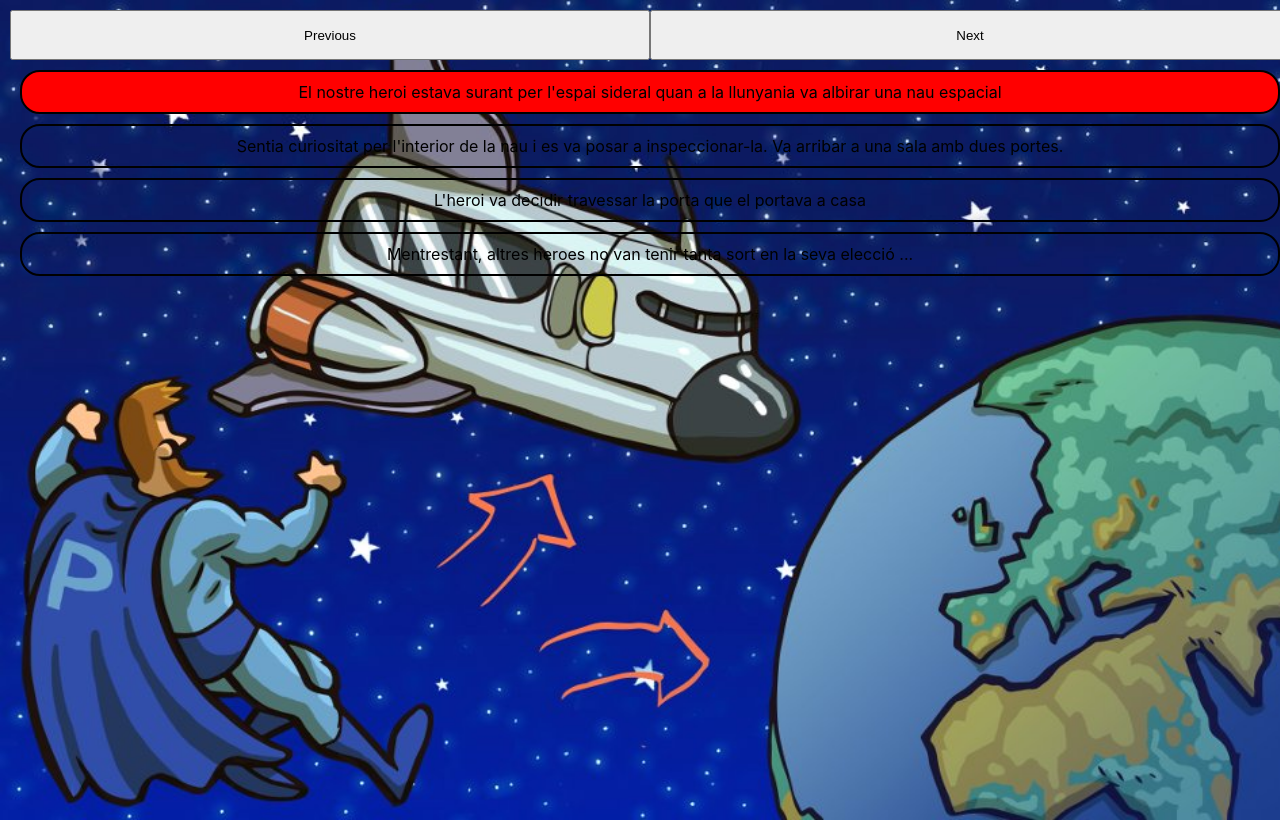
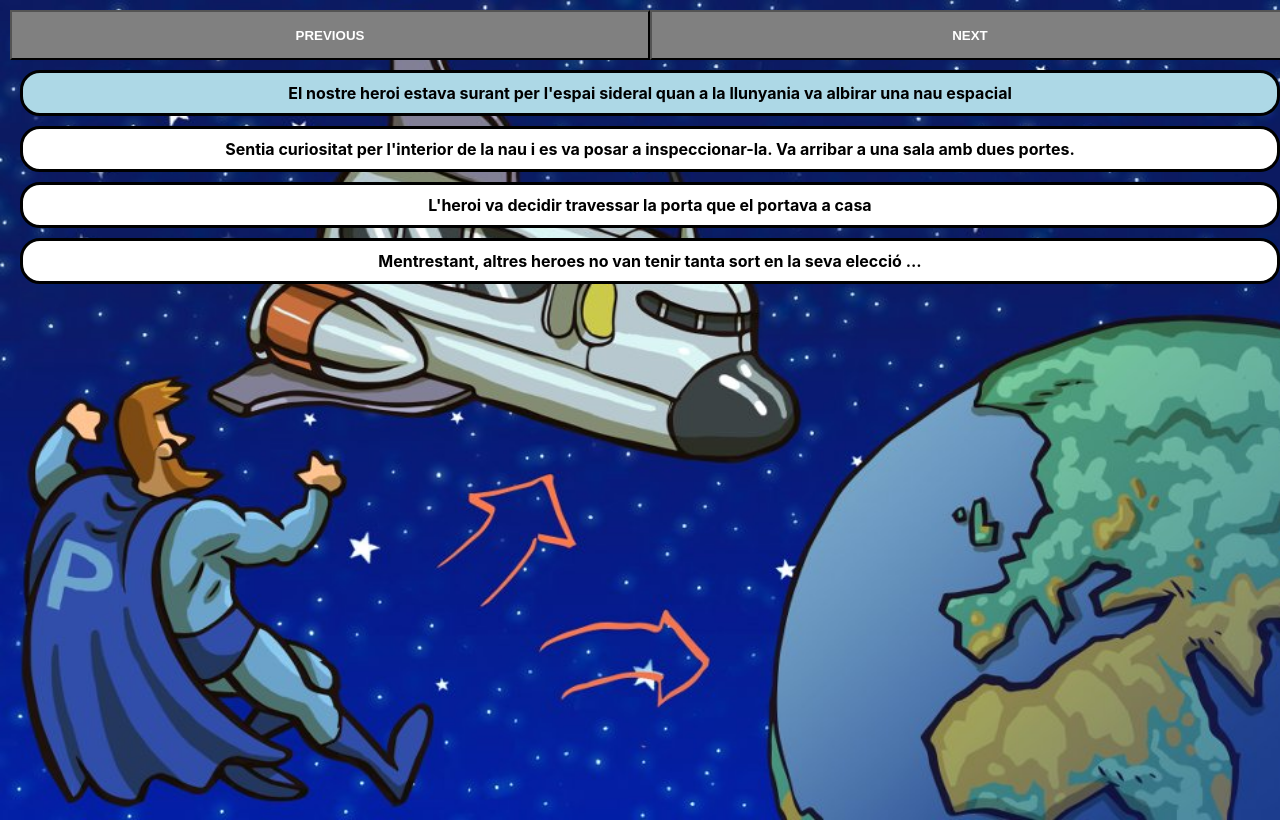
Before and after one commit to anaemerubio/Sprint6-AnaMartinez, a React (Create React App) app: page / in a window 1280 px wide. Both pictures are taken after a click on the button "START". Built offline with nearby package versions, Linux system fonts and the light colour scheme.

Commit message:
little changes in style

```diff
--- a/src/components/scene/scene.js
+++ b/src/components/scene/scene.js
@@ -17,8 +17,8 @@ const Scene = props => {
     }
 
     return <BackgroundMain back = {props.story[line].img} >
-        <Button onClick={() => previous()}>Previous</Button>
-        <Button onClick={() => next()}>Next</Button>
+        <Button onClick={() => previous()}>PREVIOUS</Button>
+        <Button onClick={() => next()}>NEXT</Button>
 
         {props.story.map((data, position) => {
             return (
--- a/src/styles.js
+++ b/src/styles.js
@@ -1,15 +1,16 @@
 import styled from "styled-components";
 
 export const Border = styled.div`
-border: 2px solid;
+font-weight: bold;
+border: 3px solid;
 border-radius: 20px;
 list-style: none;
 display: flex;
 justify-content: center;
 margin: 10px;
 padding: 10px;
-background-color: ${({ isSelected }) => isSelected ? "red" : ""};
-opacity: ${({ isSelected }) => isSelected ? "1" : "1"};
+background-color: white ;
+background-color: ${({ isSelected }) => isSelected ? "lightblue" : ""};
 `;
 
 export const BackgroundMain = styled.div`
@@ -22,8 +23,11 @@ padding: 10px
 `;
 
 export const Button = styled.button`
+color: white;
+font-weight: bold;
 width: 50%;
 height: 50px;
+background-color: gray;
 `;
 
 export const ButtonHover = styled.button`
```
